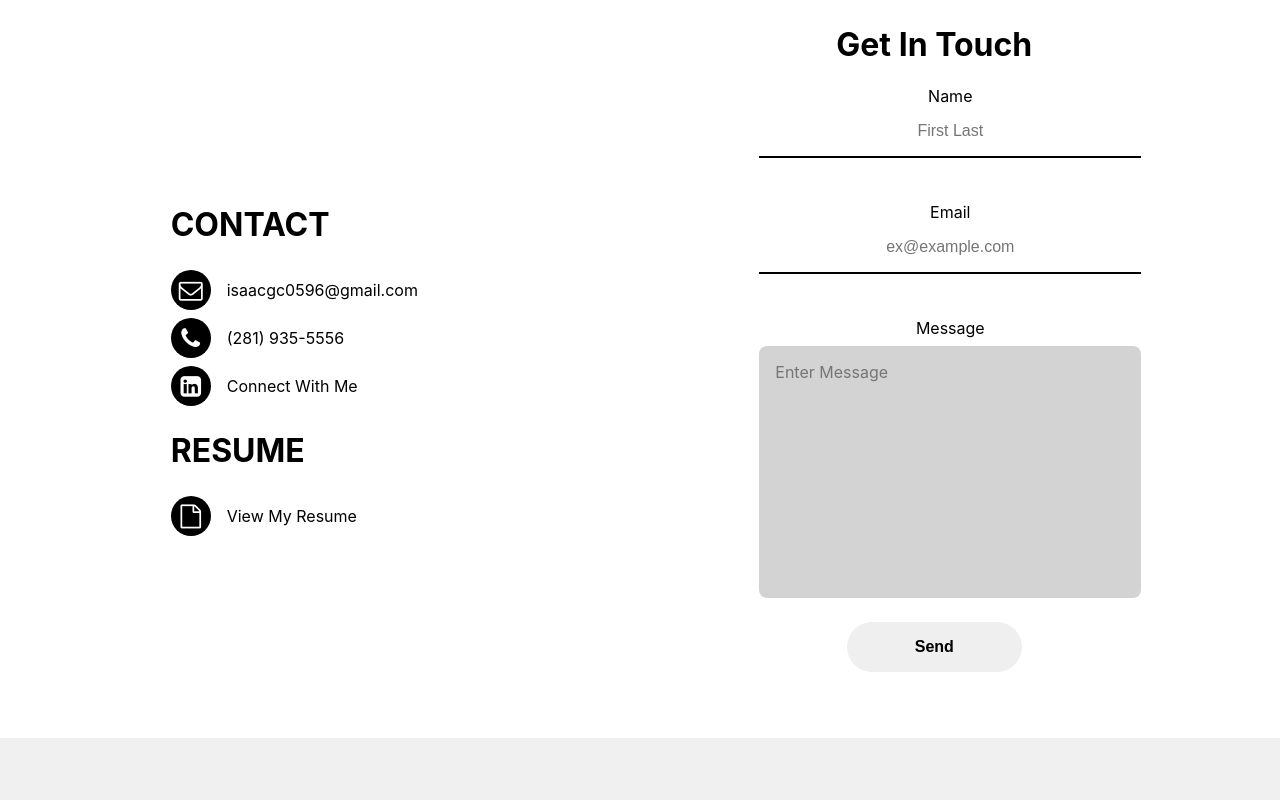
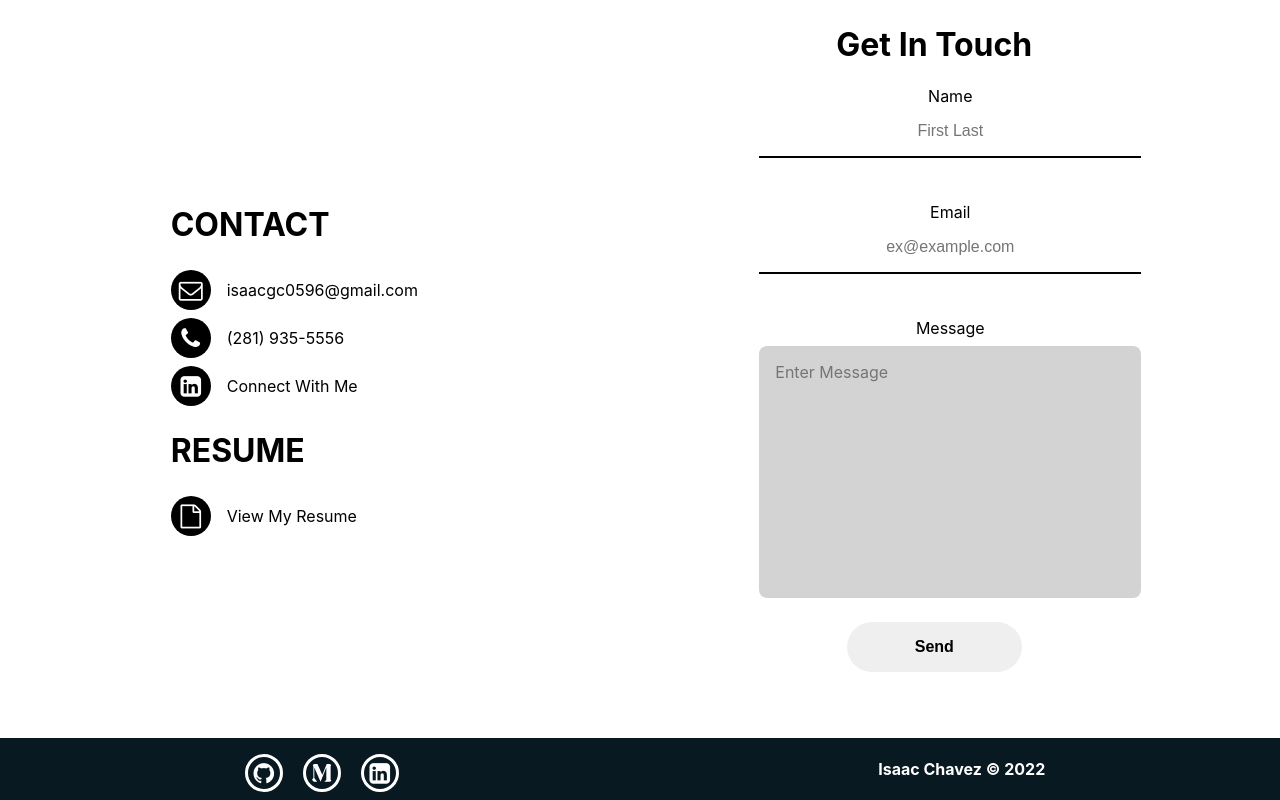
Before and after one commit to isaac-3/ic-portfolio, a Next.js app: page / in a window 1280 px wide. Shown: the part 3685-4485 px from the top of the page. Before the commit the page ends 4423 px from the top, so only its background shows below. Built offline with nearby package versions, Linux system fonts and the light colour scheme.

Commit message:
creater footer component and styling

```diff
--- /dev/null
+++ b/components/footer.tsx
@@ -0,0 +1,39 @@
+import React from "react";
+
+const Footer = () => {
+  return (
+    <div className="footer">
+      <div className="footer-links">
+        <i
+          className="fa fa-github"
+          onClick={() => window.open("https://github.com/isaac-3")}
+        ></i>
+        <svg
+          fill="#ffffff"
+          xmlns="http://www.w3.org/2000/svg"
+          viewBox="0 0 50 50"
+          onClick={() => window.open("https://medium.com/@isaacgc0596")}
+        >
+          <path d="M 3 6 L 7 11.091797 L 7 35.285156 L 1 43 L 15 43 L 9 35.285156 L 9 13.75 L 22 43 L 21.998047 43.013672 L 34 13.544922 L 34 39 L 30 43 L 47 43 L 43 39 L 42.972656 10.503906 L 46.863281 6.0136719 L 34.845703 6.0136719 L 25.605469 28.744141 L 15.496094 6 L 3 6 z" />
+        </svg>
+        <i
+          className="fa fa-linkedin-square"
+          onClick={() => window.open("https://www.linkedin.com/in/isaac-c0/")}
+        ></i>
+        {/* <i
+          className="fa fa-youtube-play"
+          onClick={() =>
+            window.open(
+              "https://www.youtube.com/channel/UCRGTXv0C5Dn_u7QFid-PYqg?view_as=subscriber"
+            )
+          }
+        ></i> */}
+      </div>
+      <div className="footer-name">
+        <h4>Isaac Chavez © {new Date().getFullYear()}</h4>
+      </div>
+    </div>
+  );
+};
+
+export default Footer;
--- a/pages/index.tsx
+++ b/pages/index.tsx
@@ -2,6 +2,7 @@ import type { NextPage } from "next";
 import { useEffect } from "react";
 import About from "../components/about";
 import Contact from "../components/contact";
+import Footer from "../components/footer";
 import Navbar from "../components/navbar";
 import Projects from "../components/projects";
 import Skills from "../components/skills";
@@ -31,6 +32,7 @@ const Home: NextPage = () => {
       <Projects />
       <Skills />
       <Contact />
+      <Footer />
     </div>
   );
 };
--- a/styles/modules/_index.scss
+++ b/styles/modules/_index.scss
@@ -3,3 +3,4 @@
 @forward "projects";
 @forward "skills";
 @forward "contact";
+@forward "footer";
--- /dev/null
+++ b/styles/modules/footer.scss
@@ -0,0 +1,63 @@
+.footer {
+  display: flex;
+  flex-wrap: wrap;
+  justify-content: space-around;
+  width: 100%;
+  background-color: #091921;
+}
+
+.footer-links {
+  display: flex;
+  flex-wrap: wrap;
+  justify-content: space-around;
+}
+.footer-links i {
+  margin: 16px 10px 0 10px;
+  width: 32px;
+  height: 32px;
+  line-height: 32px;
+  font-size: 24px;
+  text-align: center;
+  cursor: pointer;
+  border-radius: 50%;
+  border: 3px solid white;
+  color: white;
+  transition: all 0.5s ease;
+  &:hover {
+    animation: rotate 0.7s ease-in-out both;
+  }
+}
+.footer-links svg {
+  margin: 16px 10px 4px 10px;
+  height: 24px;
+  cursor: pointer;
+  border-radius: 50%;
+  border: 3px solid white;
+  transition: all 0.5s ease;
+  padding: 4px;
+  &:hover {
+    animation: rotate 0.7s ease-in-out both;
+  }
+}
+
+.footer-name {
+  color: white;
+}
+
+@keyframes rotate {
+  0% {
+    transform: rotate(0deg) translate3d(0, 0, 0);
+  }
+  25% {
+    transform: rotate(6deg) translate3d(0, 0, 0);
+  }
+  50% {
+    transform: rotate(-6deg) translate3d(0, 0, 0);
+  }
+  75% {
+    transform: rotate(3deg) translate3d(0, 0, 0);
+  }
+  100% {
+    transform: rotate(0deg) translate3d(0, 0, 0);
+  }
+}
```
